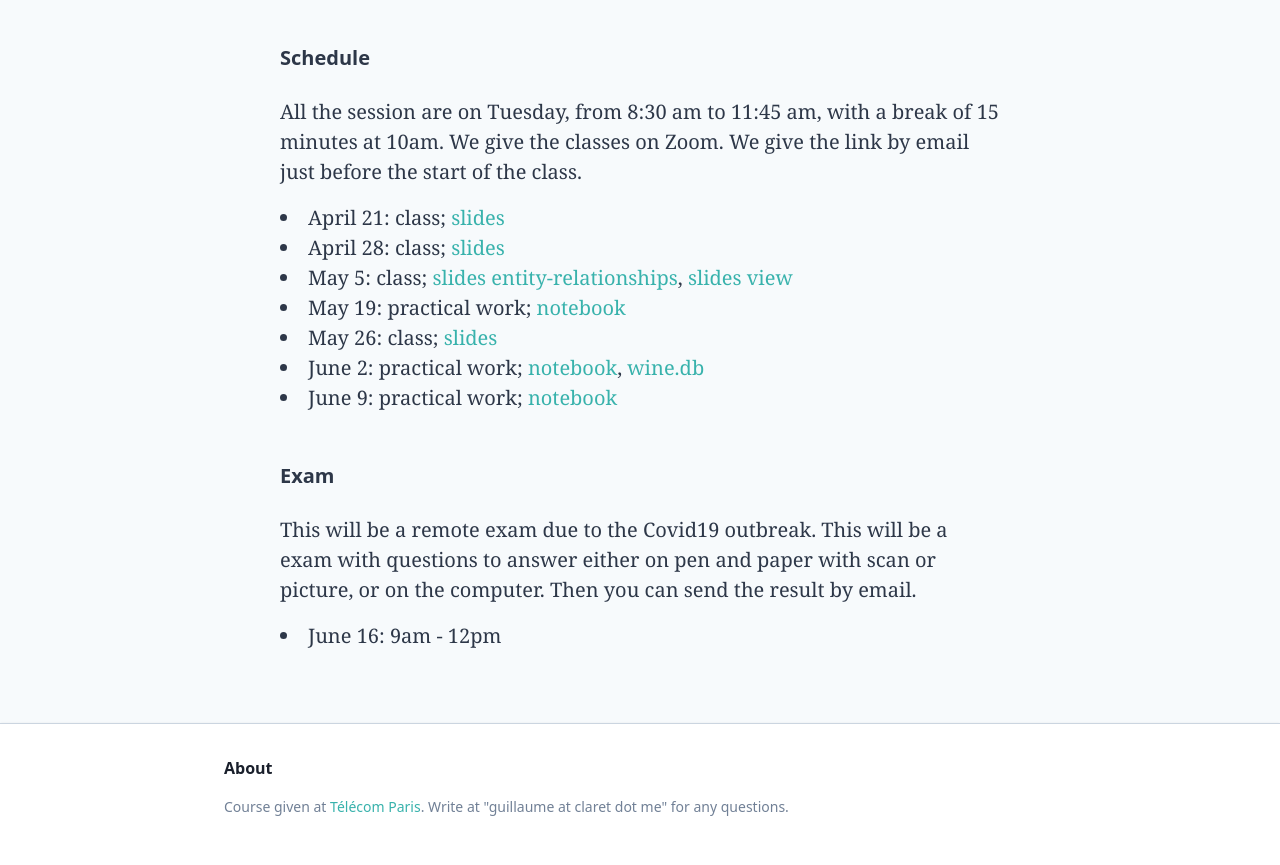
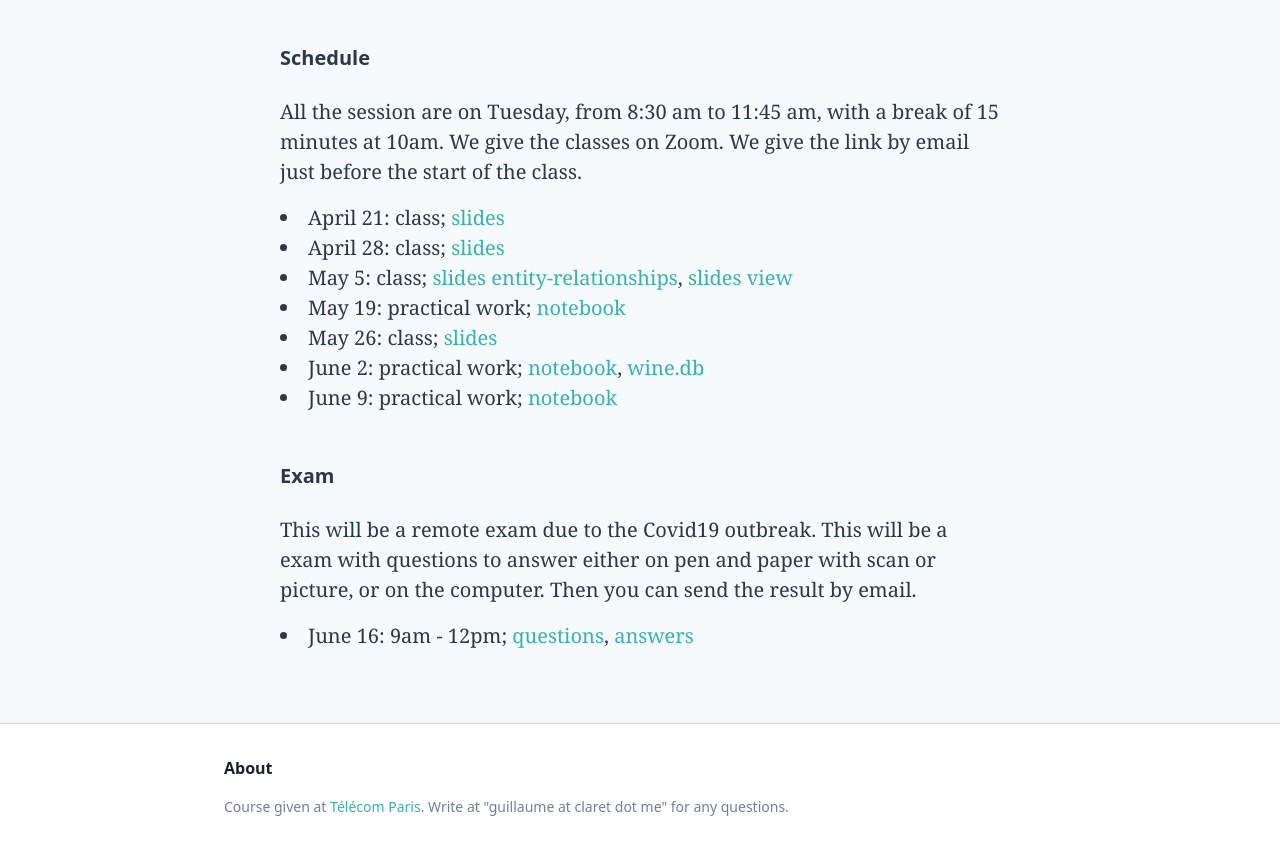
Before and after one commit to clarus/telecom-database-course, a plain HTML site: page index.html in a window 1280 px wide. Shown: the part 667-1532 px from the top of the page. Drawn offline with Linux system fonts and the light colour scheme.

Commit message:
Add examen's questions and answers

```diff
--- a/index.html
+++ b/index.html
@@ -97,7 +97,7 @@
 				This will be a remote exam due to the Covid19 outbreak. This will be a exam with questions to answer either on pen and paper with scan or picture, or on the computer. Then you can send the result by email.
 			</p>
 			<ul class="py-2 list-disc list-inside">
-				<li>June 16: 9am - 12pm</li>
+				<li>June 16: 9am - 12pm; <a class="text-teal-500 no-underline hover:underline" href="examen-2020.pdf">questions</a>, <a class="text-teal-500 no-underline hover:underline" href="examen-2020-answers.pdf">answers</a></li>
 			</ul>
 
 			<!--/ Post Content-->
```
Also changed, not shown: 1 other file.
